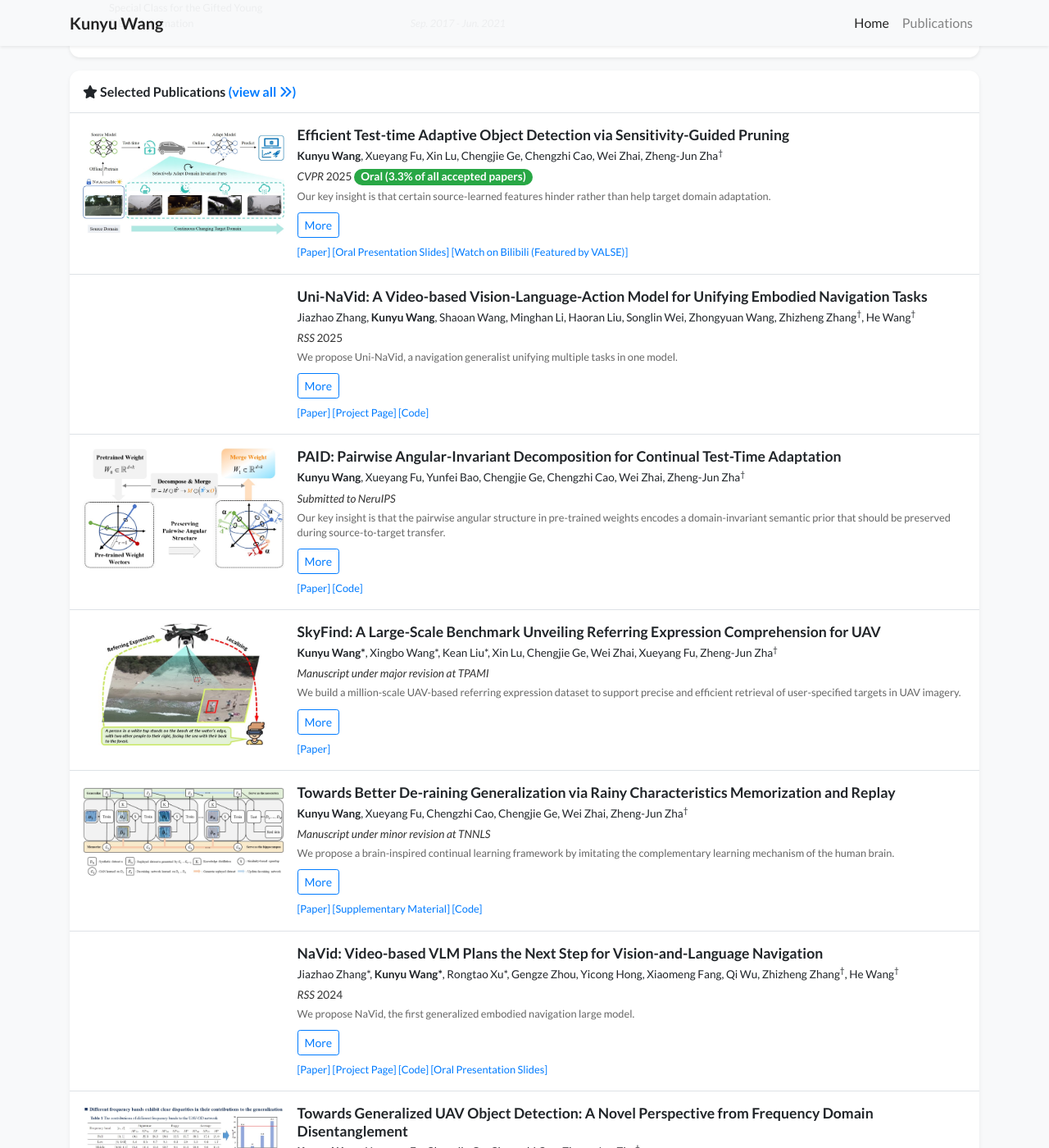
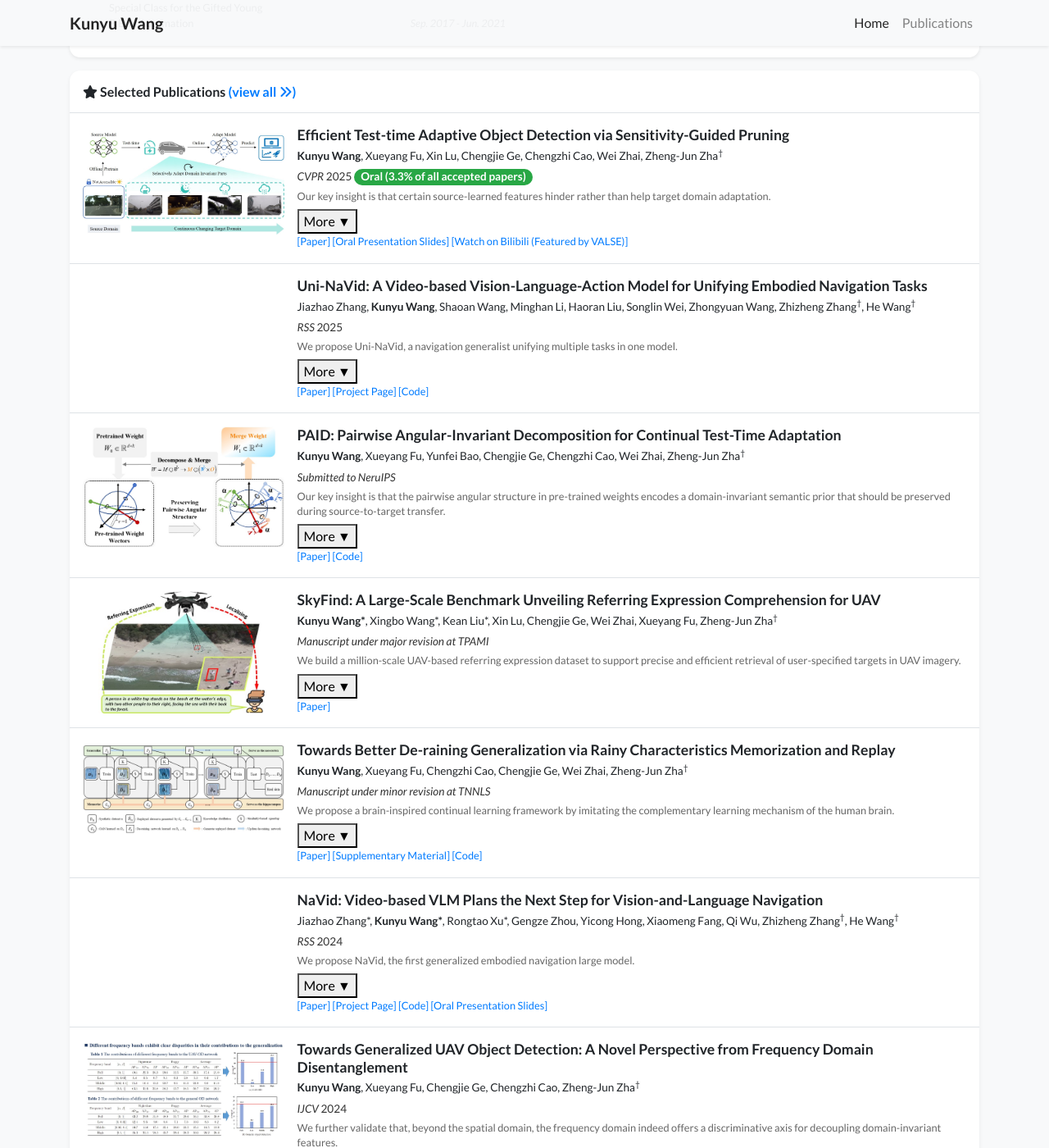
Before and after one commit to wangkunyu241/wangkunyu241.github.io, a Jekyll site: the page built from index.html, in a window 1280 px wide and 1400 px high, scrolled down 1014 px. Shown: the whole window at 82% size. Built offline with Jekyll 4.4.1, drawn with Linux system fonts in a browser that asks for light colours; nearby versions of some CDN libraries; a style sheet for code colours, icons or effects is not loaded.

Commit message:
Update publication_item.html

```diff
--- a/_includes/widgets/publication_item.html
+++ b/_includes/widgets/publication_item.html
@@ -28,13 +28,13 @@
             <!-- Abstract toggle start -->
             <p class="pub-abstract" id="abstract-{{ item.id }}">{{ item.abstract_short }}</p>
             <button
-                class="btn btn-sm btn-outline-primary mt-1 mb-2"
+                class="toggle-btn"
                 onclick="toggleAbstract('{{ item.id }}')"
                 id="toggle-btn-{{ item.id }}"
                 data-short="{{ item.abstract_short | escape }}"
                 data-full="{{ item.abstract | escape }}"
             >
-                More
+                More ▼
             </button>
             <!-- Abstract toggle end -->
 
```
